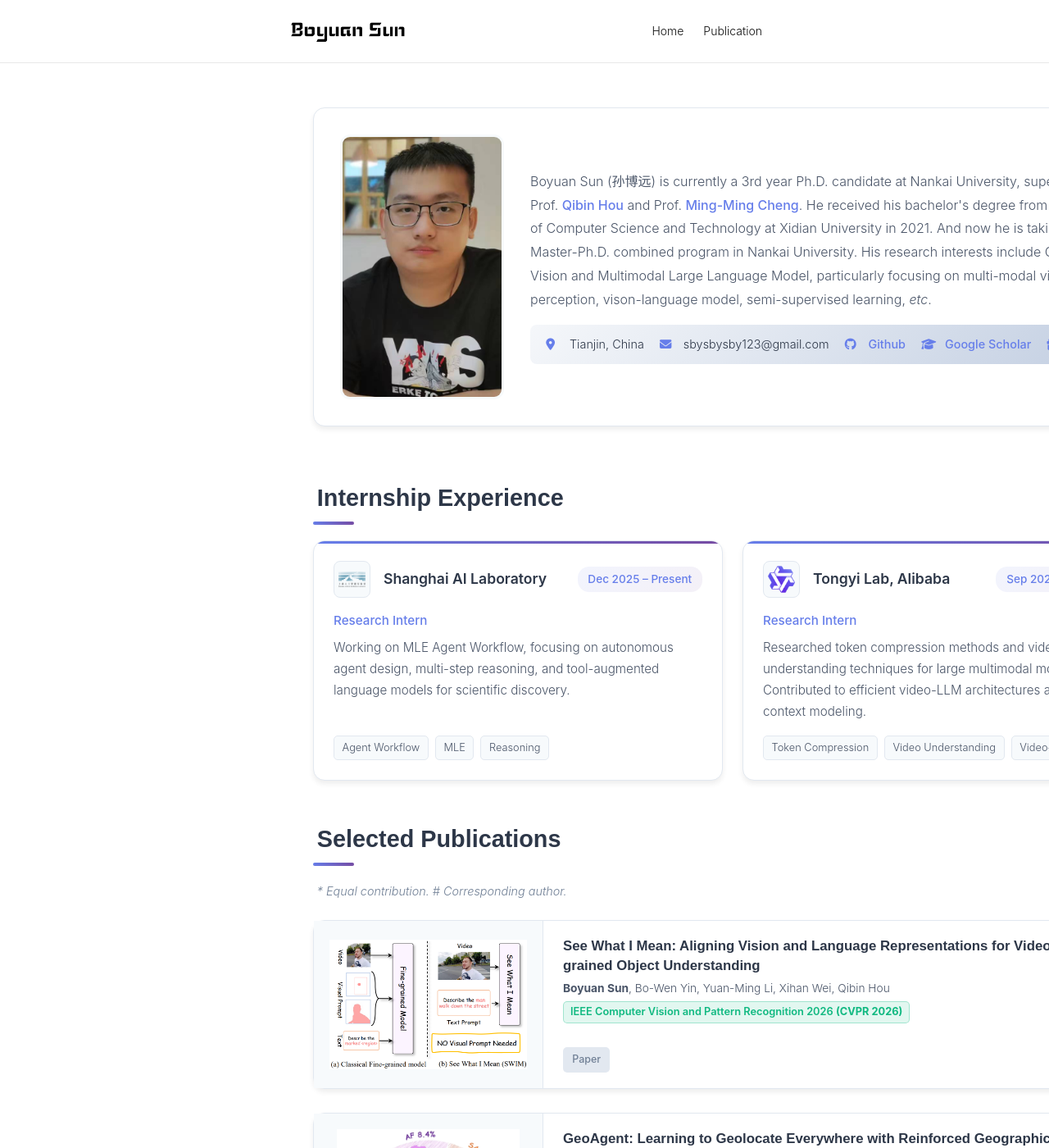
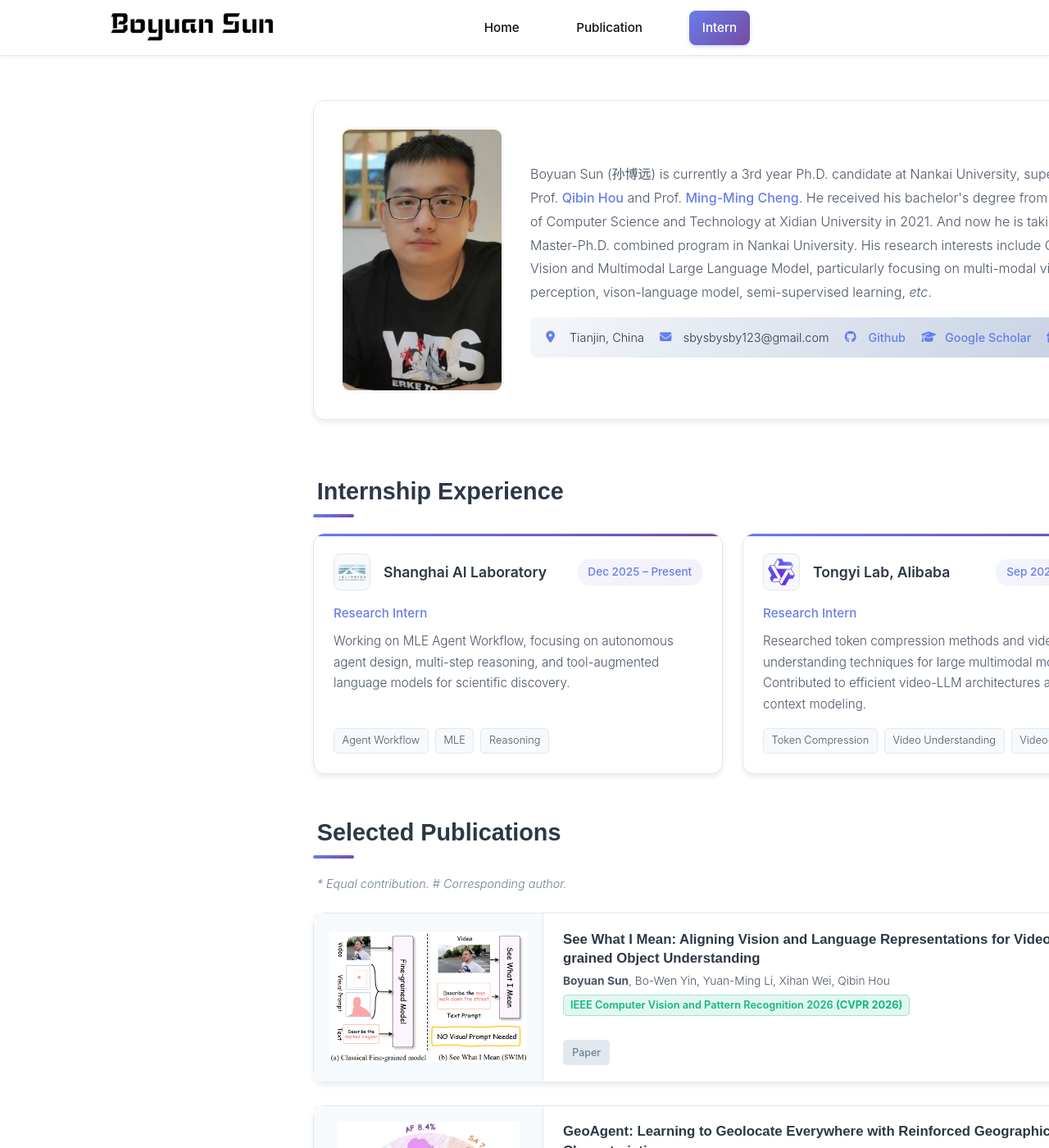
Before and after one commit to BBBBchan/BBBBchan.github.io, a Jekyll site: the page built from index.html, in a window 1280 px wide and 1400 px high. Shown: the whole window at 82% size. Built offline with Jekyll 4.4.1, drawn with Linux system fonts in a browser that asks for light colours; nearby versions of some CDN libraries.

Commit message:
Add 'Intern' button and improve header styles
Added an 'Intern' button linking to the experience section and updated styles for responsiveness.

```diff
--- a/_includes/header.html
+++ b/_includes/header.html
@@ -24,7 +24,217 @@
             {{ page.name }}
           </a>
         {% endfor %}
+
+        <!-- 🔧 新增 Intern 按钮（链接到实习经历部分） -->
+        <a class="page-link" href="#experience">
+          Intern
+        </a>
       </div>
     </nav>
   </div>
 </header>
+
+<style>
+  /* ========== Header 样式（与 index.html 保持一致） ========== */
+  :root {
+    --primary-gradient: linear-gradient(135deg, #667eea 0%, #764ba2 100%);
+    --border-color: #e2e8f0;
+    --text-primary: #2d3748;
+    --text-secondary: #4a5568;
+    --bg-soft: #f7fafc;
+  }
+
+  .site-header {
+    background: white;
+    border-bottom: 1px solid var(--border-color);
+    padding: 0.8rem 0;
+    position: sticky;
+    top: 0;
+    z-index: 1000;
+    box-shadow: 0 2px 4px rgba(0,0,0,0.05);
+  }
+
+  /* 🔧 与 index.html 相同的容器宽度 */
+  .site-header .wrapper {
+    width: min(85%, 1600px);
+    min-width: min(85vw, 1200px);
+    max-width: 100%;
+    margin: 0 auto;
+    padding: 0 2rem;
+    display: flex;
+    align-items: center;
+    justify-content: space-between;
+    box-sizing: border-box;
+  }
+
+  .site-title {
+    display: flex;
+    align-items: center;
+    text-decoration: none;
+  }
+
+  .site-title img {
+    height: 40px;
+    width: auto;
+    object-fit: contain;
+  }
+
+  .site-nav {
+    display: flex;
+    align-items: center;
+  }
+
+  .menu-icon {
+    display: none;
+    cursor: pointer;
+    padding: 0.5rem;
+  }
+
+  .menu-icon::before {
+    content: "☰";
+    font-size: 1.5rem;
+    color: var(--text-primary);
+  }
+
+  .menu {
+    display: flex;
+    align-items: center;
+    gap: 1.5rem;
+  }
+
+  .page-link {
+    color: var(--text-secondary);
+    text-decoration: none;
+    font-size: 0.95rem;
+    font-weight: 500;
+    padding: 0.5rem 0.8rem;
+    border-radius: 6px;
+    transition: all 0.3s ease;
+  }
+
+  .page-link:hover {
+    color: #667eea;
+    background: var(--bg-soft);
+  }
+
+  /* 🔧 Intern 按钮特殊样式（突出显示） */
+  .page-link[href="#experience"] {
+    background: var(--primary-gradient);
+    color: white;
+    padding: 0.5rem 1rem;
+    border-radius: 8px;
+    box-shadow: 0 2px 4px rgba(102, 126, 234, 0.3);
+  }
+
+  .page-link[href="#experience"]:hover {
+    transform: translateY(-2px);
+    box-shadow: 0 4px 8px rgba(102, 126, 234, 0.4);
+    background: var(--primary-gradient);
+    color: white;
+  }
+
+  /* ========== 响应式设计 ========== */
+  @media (max-width: 992px) {
+    .site-header .wrapper {
+      width: 92%;
+      min-width: 92%;
+      padding: 0 1.5rem;
+    }
+
+    .site-title img {
+      height: 35px;
+    }
+
+    .menu {
+      gap: 1rem;
+    }
+
+    .page-link {
+      font-size: 0.9rem;
+      padding: 0.4rem 0.6rem;
+    }
+  }
+
+  @media (max-width: 768px) {
+    .site-header .wrapper {
+      width: 95%;
+      padding: 0 1rem;
+    }
+
+    .menu-icon {
+      display: block;
+    }
+
+    .menu {
+      display: none;
+      position: absolute;
+      top: 100%;
+      left: 0;
+      right: 0;
+      background: white;
+      flex-direction: column;
+      padding: 1rem 2rem;
+      border-bottom: 1px solid var(--border-color);
+      box-shadow: 0 4px 8px rgba(0,0,0,0.1);
+    }
+
+    .menu.active {
+      display: flex;
+    }
+
+    .page-link {
+      width: 100%;
+      padding: 0.8rem 0;
+      border-bottom: 1px solid var(--border-color);
+    }
+
+    .page-link:last-child {
+      border-bottom: none;
+    }
+
+    .page-link[href="#experience"] {
+      width: 100%;
+      text-align: center;
+    }
+  }
+
+  @media (max-width: 480px) {
+    .site-header .wrapper {
+      width: 98%;
+      padding: 0 0.8rem;
+    }
+
+    .site-title img {
+      height: 32px;
+    }
+
+    .menu {
+      padding: 1rem 1.5rem;
+    }
+  }
+</style>
+
+<script>
+  // 🔧 移动端菜单切换
+  document.addEventListener('DOMContentLoaded', function() {
+    const menuIcon = document.querySelector('.menu-icon');
+    const menu = document.querySelector('.menu');
+
+    if (menuIcon && menu) {
+      menuIcon.addEventListener('click', function(e) {
+        e.preventDefault();
+        menu.classList.toggle('active');
+      });
+    }
+
+    // 🔧 点击菜单项后关闭移动端菜单
+    const pageLinks = document.querySelectorAll('.page-link');
+    pageLinks.forEach(function(link) {
+      link.addEventListener('click', function() {
+        if (window.innerWidth <= 768) {
+          menu.classList.remove('active');
+        }
+      });
+    });
+  });
+</script>
```
